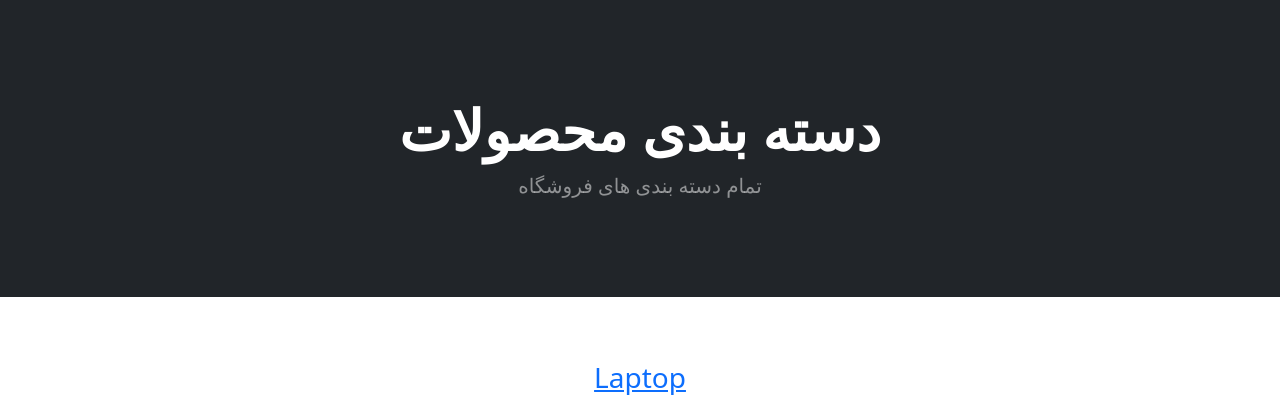
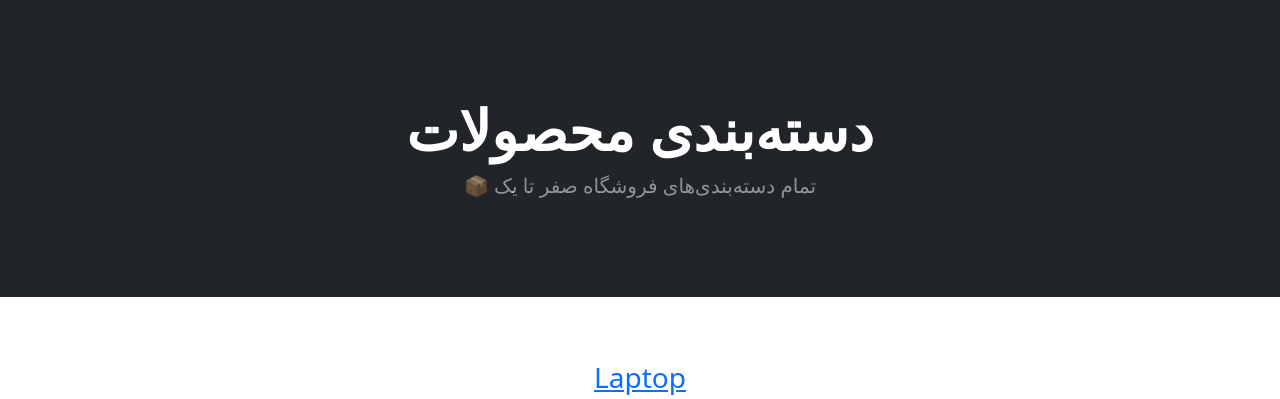
Before and after one commit to IAmFarhadMirzaei/MyStore, a Django app: page /category/ in a window 1280 px wide. Shown: the part 56-455 px from the top of the page. Run offline with Django 5.2, Linux system fonts and the light colour scheme; data comes from the database, SQL or seed files in the repository; parts of the project's set-up code (start-up, migrations or seed data) failed here and were passed over; some libraries are stand-ins or nearby versions.

Commit message:
Update category_summary.html

```diff
--- a/shop/templates/category_summary.html
+++ b/shop/templates/category_summary.html
@@ -1,12 +1,12 @@
 {% extends "base.html" %}
 
 {% block content %}
-<!-- Header-->
+
 <header class="bg-dark py-5">
     <div class="container px-4 px-lg-5 my-5">
         <div class="text-center text-white">
-            <h1 class="display-4 fw-bolder">دسته بندی محصولات</h1>
-            <p class="lead fw-normal text-white-50 mb-0">تمام دسته بندی های فروشگاه</p>
+            <h1 class="display-4 fw-bolder">دسته‌بندی محصولات</h1>
+            <p class="lead fw-normal text-white-50 mb-0">تمام دسته‌بندی‌های فروشگاه صفر تا یک &#128230</p>
         </div>
     </div>
 </header>
```
